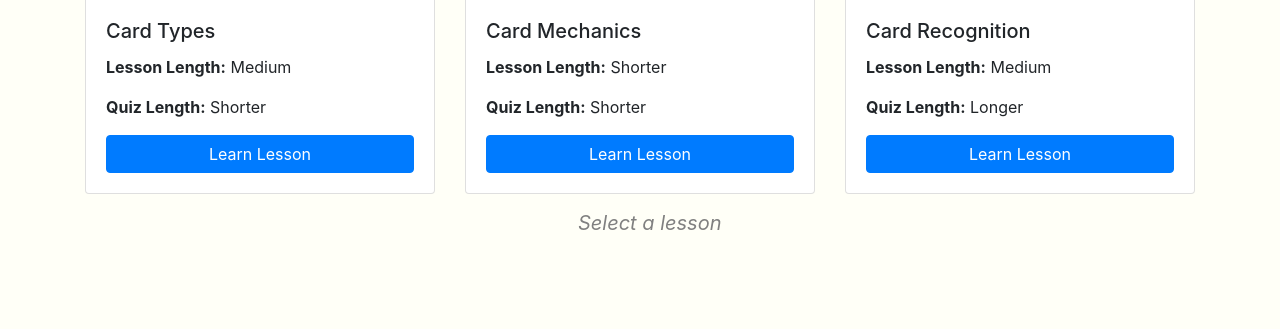
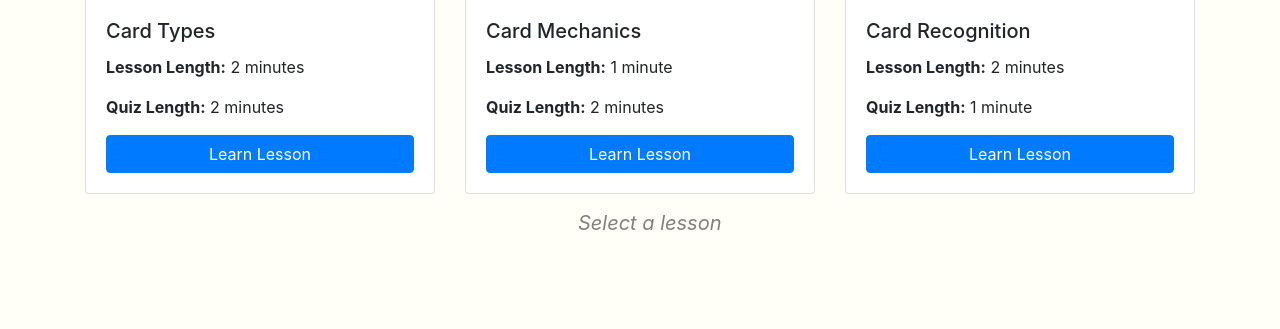
Before and after one commit to paeb37/ui-design, a Flask app: page /home in a window 1280 px wide. Shown: the part 471-800 px from the top of the page. Run offline with Flask 3, Linux system fonts and the light colour scheme; some libraries are stand-ins or nearby versions.

Commit message:
Fixed the time description to use minutes

```diff
--- a/server.py
+++ b/server.py
@@ -22,8 +22,8 @@ data = [
         "title": "Card Types",
         "image": "https://nairobiwire.com/wp-content/uploads/2021/10/how-many-clubs-are-there-in-a-deck-of-cards.jpg",
         "summary": "Once rivals in school, two brilliant doctors reunite by chance - each facing life's worst slump and unexpectedly finding solace in each other.",
-        "actors": ["Shorter"],
-        "genres": ["Medium"],
+        "actors": ["2 minutes"],
+        "genres": ["2 minutes"],
     },
 
     {
@@ -31,8 +31,8 @@ data = [
         "title": "Card Mechanics",
         "image": "https://i.pinimg.com/originals/ba/bb/00/babb0057cd7526fc7df4893245449fda.jpg",
         "summary": "A lawyer bound by a centuries-old curse becomes entangled with a civil servant who holds the key to his freedom.",
-        "actors": ["Shorter"],
-        "genres": ["Shorter"],
+        "actors": ["2 minutes"],
+        "genres": ["1 minute"],
     },
 
     {
@@ -40,8 +40,8 @@ data = [
         "title": "Card Recognition",
         "image": "https://images.fineartamerica.com/images-medium-large-5/illustration-of-magnifying-glass-and-eye-representing-fanatic-studio--science-photo-library.jpg",
         "summary": "The residents of a high-rise apartment fight for their lives against a deadly infectious disease while Sae-bom and Yi-hyun try to find the person because of whom the virus spread.",
-        "actors": ["Longer"],
-        "genres": ["Medium"],
+        "actors": ["1 minute"],
+        "genres": ["2 minutes"],
     },
 
     {
--- a/templates/quiz1.html
+++ b/templates/quiz1.html
@@ -150,7 +150,7 @@
     <div>
         <span class="intro">
             <i>
-                Which of the following is similar to the card shown below? Select your answer.
+                Which of the following is most similar to the card shown below? Select your answer.
             </i>
         </span>
 
--- a/templates/test_result.html
+++ b/templates/test_result.html
@@ -38,7 +38,7 @@
 
     <!-- Now print a congratulatory message -->
     <h4>
-    Congratulations on finishing question {{problem_number}} of the test, feel free to retry or continue!
+    <span class ="intro"><i>Congratulations on finishing question {{problem_number}} of the test, feel free to retry or continue!</i></span>
     </h4>
 
     <br>
@@ -58,7 +58,7 @@
 
     <!-- Now print a congratulatory message -->
     <h4>
-    Good try. Feel free to retry this question on the test, or continue.
+    <span class ="intro"><i>Good try. Feel free to retry this question on the test, or continue.</i></span>
     </h4>
 
     <br>
```
